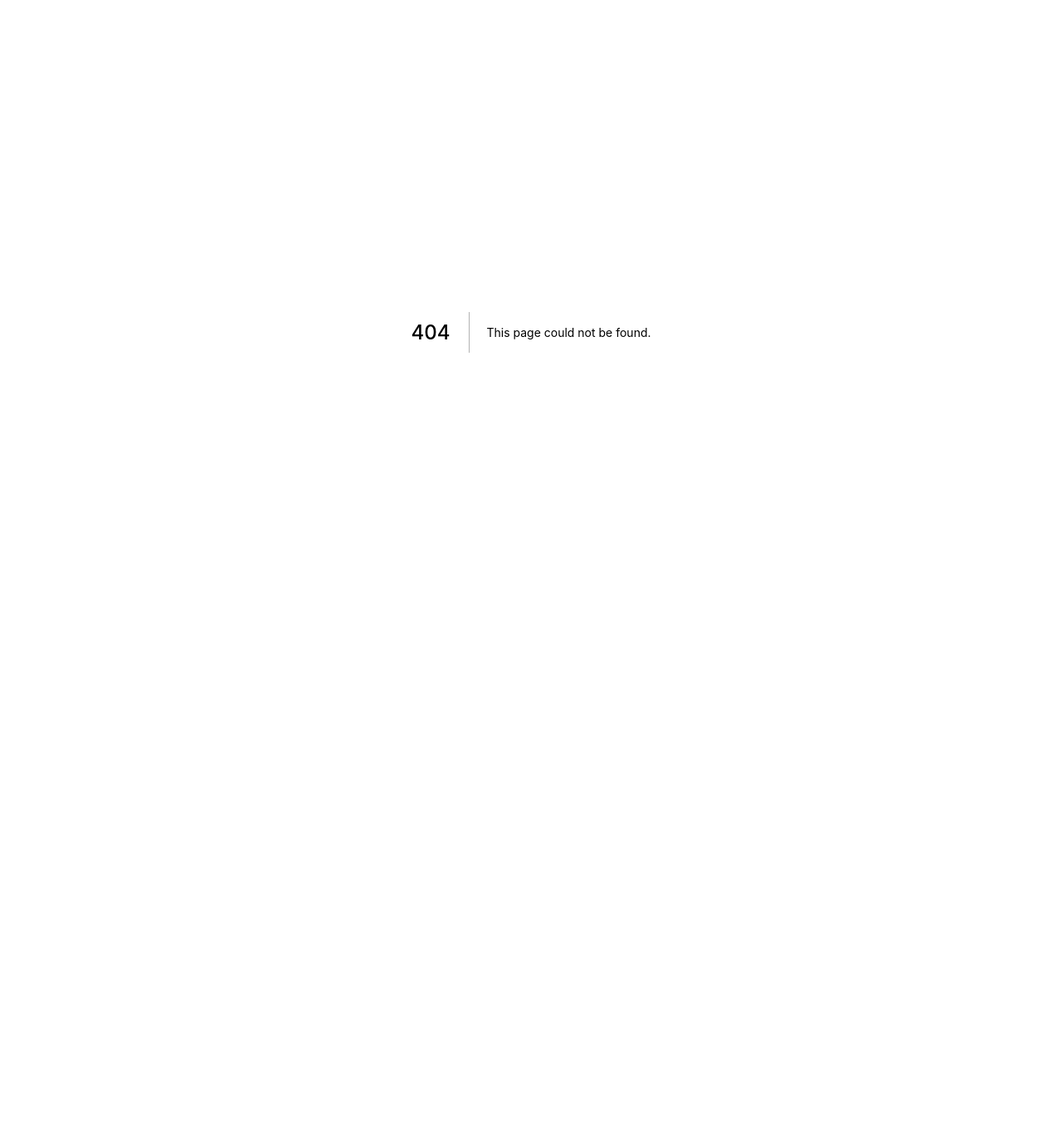
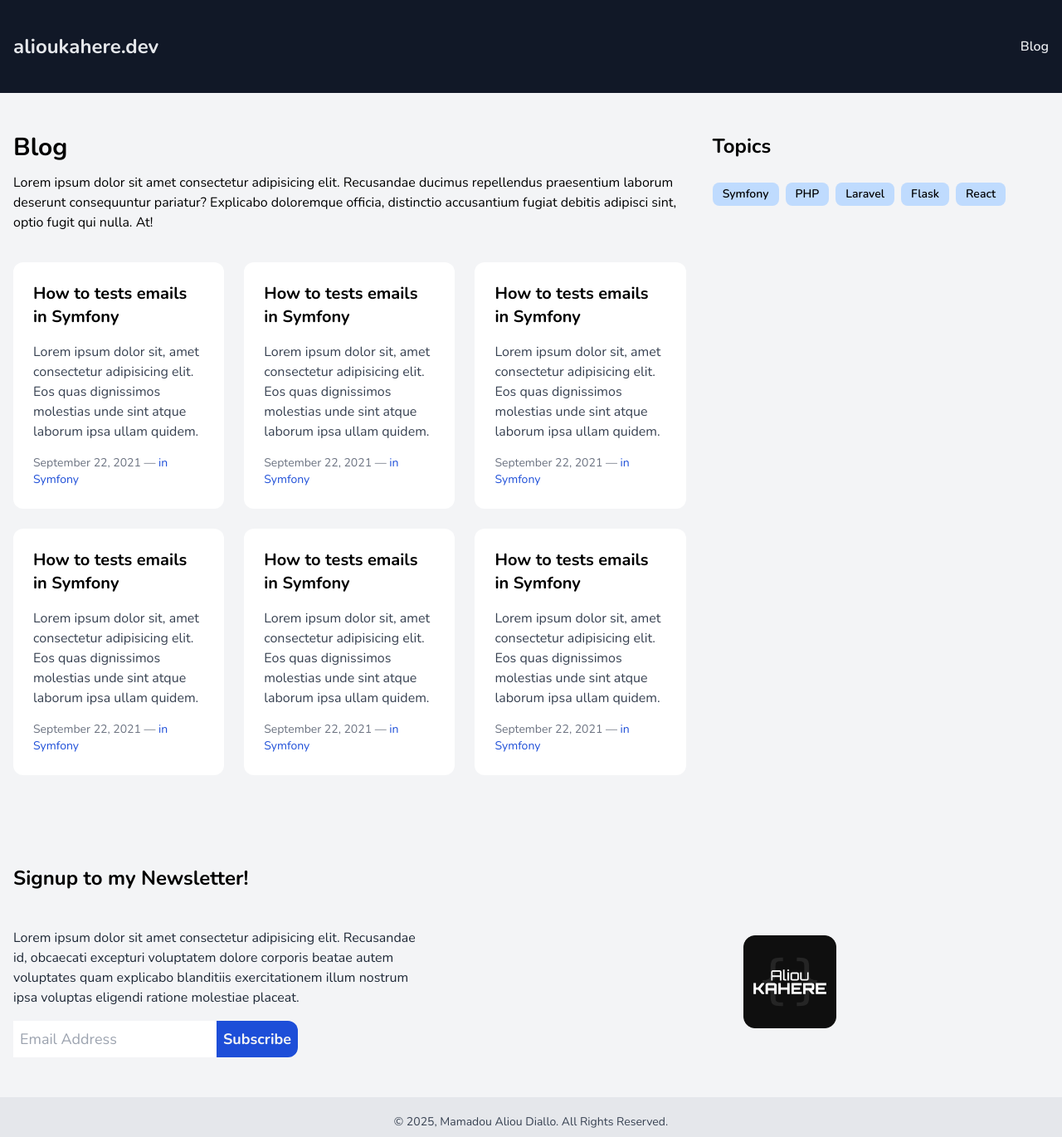
Before and after one commit to alioukahere/alioukahere.dev, a Next.js app: page /blog in a window 1280 px wide. Before the commit this address had no page. Shown: the whole page at 83% size. Before the commit the page ends 800 px from the top, so only its background shows below. Built offline with nearby package versions, Linux system fonts and the light colour scheme.

Commit message:
adds blog page

```diff
--- /dev/null
+++ b/pages/blog.js
@@ -0,0 +1,132 @@
+import Head from 'next/head'
+import Image from 'next/image'
+
+import Footer from '../components/Footer'
+import Header from '../components/Header'
+import Tutorial from '../components/Tutorial'
+
+import logo from '../public/icon.png'
+
+export default function Blog() {
+  return (
+    <div>
+      <Head>
+        <title>Mamadou Aliou Diallo - Full Stack Web Developer</title>
+        <meta
+          name='description'
+          content='Hi, I am Mamadou Aliou Diallo, a Full Stack Web Developer with Symfony, Laravel and React.'
+        />
+        <link rel='icon' href='/favicon.ico' />
+      </Head>
+
+      <Header />
+
+      <main>
+        <div className='container px-4 mx-auto py-12 xl:flex'>
+          <div className='xl:w-2/3'>
+            <div className=''>
+              <h1 className='text-3xl font-bold'>Blog</h1>
+              <p className='mt-3'>
+                Lorem ipsum dolor sit amet consectetur adipisicing elit.
+                Recusandae ducimus repellendus praesentium laborum deserunt
+                consequuntur pariatur? Explicabo doloremque officia, distinctio
+                accusantium fugiat debitis adipisci sint, optio fugit qui nulla.
+                At!
+              </p>
+            </div>
+            <div className='-mx-3 flex flex-wrap mt-6'>
+              <div className='md:w-1/2 lg:w-1/3 p-3'>
+                <Tutorial />
+              </div>
+              <div className='md:w-1/2 lg:w-1/3 p-3'>
+                <Tutorial />
+              </div>
+              <div className='md:w-1/2 lg:w-1/3 p-3'>
+                <Tutorial />
+              </div>
+              <div className='md:w-1/2 lg:w-1/3 p-3'>
+                <Tutorial />
+              </div>
+              <div className='md:w-1/2 lg:w-1/3 p-3'>
+                <Tutorial />
+              </div>
+              <div className='md:w-1/2 lg:w-1/3 p-3'>
+                <Tutorial />
+              </div>
+            </div>
+          </div>
+          <div className='mt-6 xl:mt-0 xl:w-1/3 xl:ml-8'>
+            <h2 className='text-2xl font-bold mb-6'>Topics</h2>
+            <div className='flex flex-wrap -mx-1'>
+              <a
+                href=''
+                className='bg-blue-200 py-1 px-3 text-sm font-semibold rounded-lg hover:bg-blue-700 hover:text-gray-50 m-1'
+              >
+                Symfony
+              </a>
+              <a
+                href=''
+                className='bg-blue-200 py-1 px-3 text-sm font-semibold rounded-lg hover:bg-blue-700 hover:text-gray-50 m-1'
+              >
+                PHP
+              </a>
+              <a
+                href=''
+                className='bg-blue-200 py-1 px-3 text-sm font-semibold rounded-lg hover:bg-blue-700 hover:text-gray-50 m-1'
+              >
+                Laravel
+              </a>
+              <a
+                href=''
+                className='bg-blue-200 py-1 px-3 text-sm font-semibold rounded-lg hover:bg-blue-700 hover:text-gray-50 m-1'
+              >
+                Flask
+              </a>
+              <a
+                href=''
+                className='bg-blue-200 py-1 px-3 text-sm font-semibold rounded-lg hover:bg-blue-700 hover:text-gray-50 m-1'
+              >
+                React
+              </a>
+            </div>
+          </div>
+        </div>
+
+        <div className='container px-4 mx-auto py-12'>
+          <div className='flex justify-between items-center'>
+            <h2 className='text-2xl font-bold'>Signup to my Newsletter!</h2>
+          </div>
+          <div className='mt-6 flex flex-col-reverse md:flex-row md:items-center'>
+            <div className='mt-5 md:w-1/2'>
+              <p className='text-gray-800 lg:w-4/5'>
+                Lorem ipsum dolor sit amet consectetur adipisicing elit.
+                Recusandae id, obcaecati excepturi voluptatem dolore corporis
+                beatae autem voluptates quam explicabo blanditiis exercitationem
+                illum nostrum ipsa voluptas eligendi ratione molestiae placeat.
+              </p>
+              <p className='mt-4'>
+                <input
+                  type='text'
+                  placeholder='Email Address'
+                  className='p-2 outline-none text-sm md:text-base lg:text-lg'
+                />
+                <input
+                  type='submit'
+                  value='Subscribe'
+                  className='p-2 bg-blue-700 text-sm text-gray-100 font-bold rounded-tr-xl rounded-br-xl md:text-base lg:text-lg'
+                />
+              </p>
+            </div>
+            <div className='md:w-1/2'>
+              <div className='w-28 mx-auto'>
+                <Image src={logo} alt='Mamadou Aliou Diallo' />
+              </div>
+            </div>
+          </div>
+        </div>
+      </main>
+
+      <Footer />
+    </div>
+  )
+}
```
